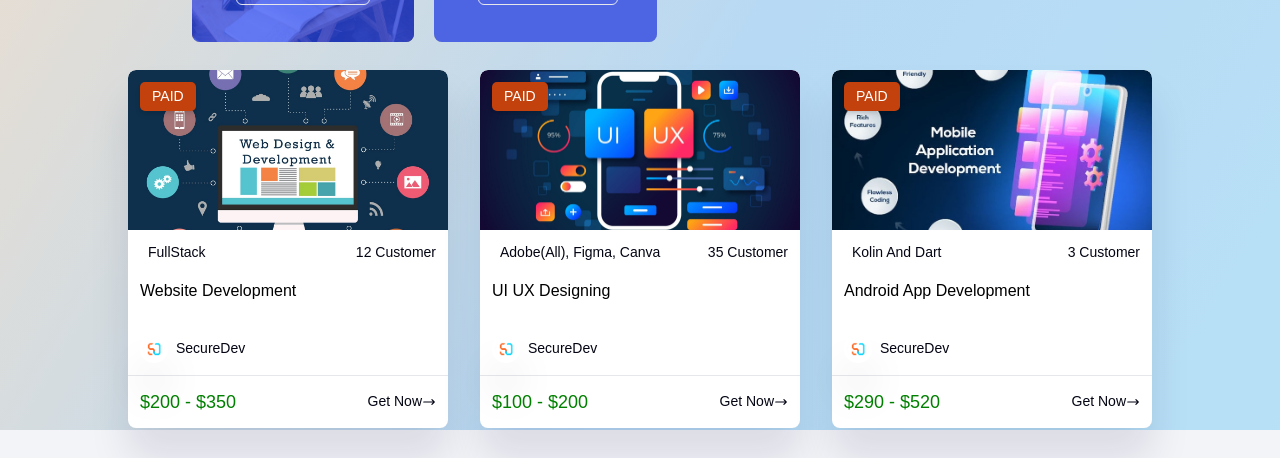
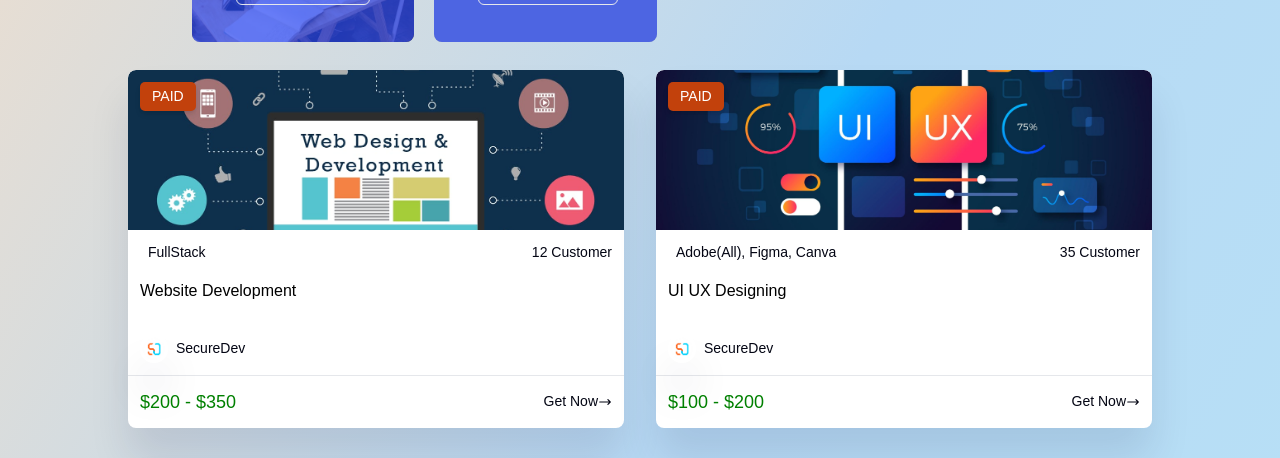
Before and after one commit to iamaloksy/SecureDev, a React (Create React App) app: page /instructor in a window 1280 px wide. Shown: the part 420-878 px from the top of the page. Built offline with nearby package versions, Linux system fonts and the light colour scheme; grey boxes are pictures that could not be loaded.

Commit message:
Update Instructor.jsx

```diff
--- a/src/pages/Instructor.jsx
+++ b/src/pages/Instructor.jsx
@@ -55,7 +55,7 @@
 
       <div className='w-4/5 m-auto'>
 
-    <div className='grid grid-cols-3 gap-8 md:grid-cols-1'>
+    <div className='grid grid-cols-2 gap-8 md:grid-cols-1'>
       {courses.map((item) => (
         <div key={item.id} className='box rounded-lg shadow-shadow1 bg-white'>
           <div className='images rounded-t-lg relative overflow-hidden h-40 w-ful'>
```
